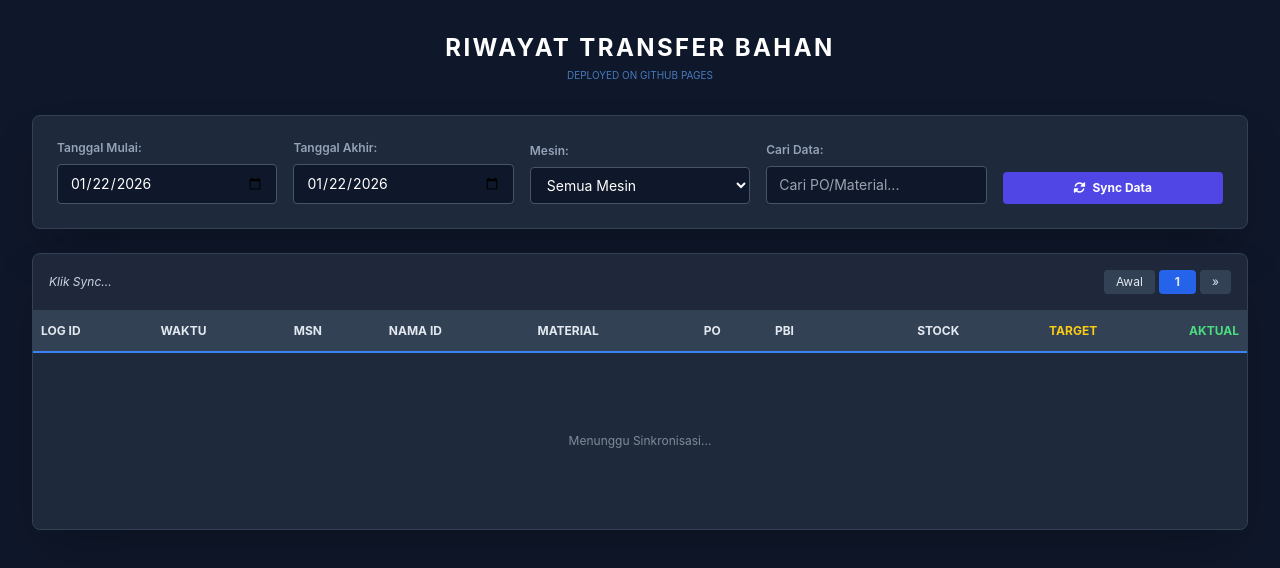
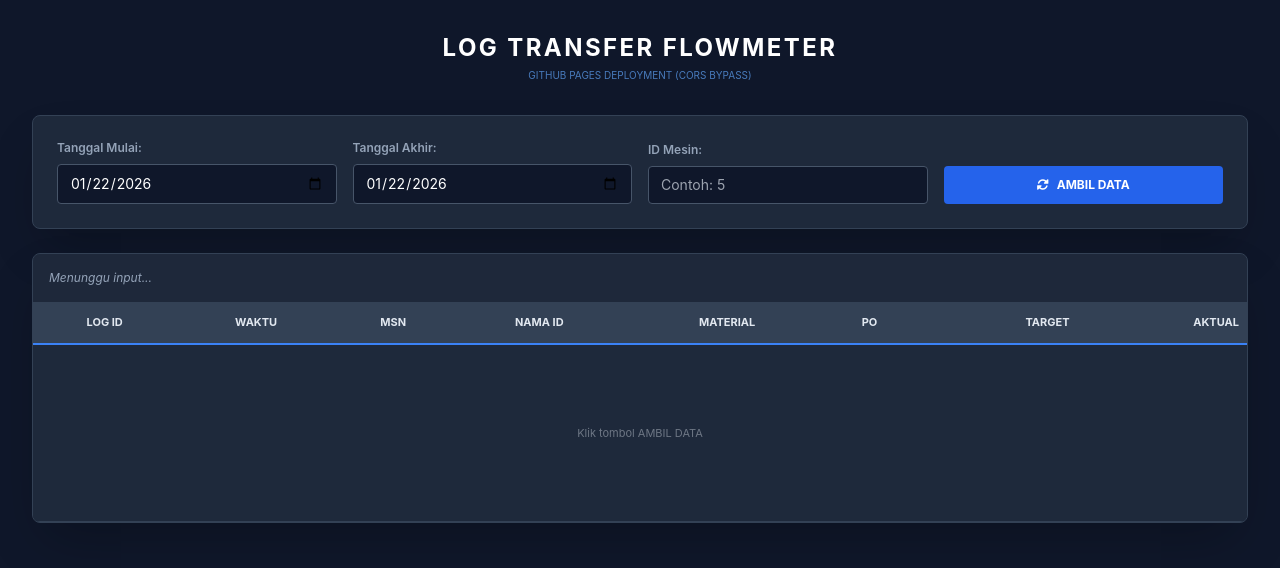
Before and after one commit to djgtry-ui/Flowmeter_Dj, a plain HTML site: page history_flowmeter.html in a window 1280 px wide. Drawn offline with nearby package versions, Linux system fonts and the light colour scheme.

Commit message:
Update history_flowmeter.html

```diff
--- a/history_flowmeter.html
+++ b/history_flowmeter.html
@@ -3,29 +3,28 @@
 <head>
     <meta charset="UTF-8">
     <meta name="viewport" content="width=device-width, initial-scale=1.0">
-    <title>Log Flowmeter - GitHub Version</title>
+    <title>Log Flowmeter - Cloud Propan</title>
     <script src="https://cdn.tailwindcss.com"></script>
     <link rel="stylesheet" href="https://cdnjs.cloudflare.com/ajax/libs/font-awesome/6.0.0-beta3/css/all.min.css">
     <style>
         body { background-color: #0f172a; color: #e2e8f0; font-family: 'Inter', sans-serif; }
-        .scroll-container { max-height: 550px; overflow-y: auto; background-color: #1e293b; border-radius: 0 0 0.5rem 0.5rem; }
+        .scroll-container { max-height: 550px; overflow-y: auto; background-color: #1e293b; }
         .scroll-container::-webkit-scrollbar { width: 8px; }
         .scroll-container::-webkit-scrollbar-thumb { background: #3b82f6; border-radius: 4px; }
         .table-fixed-head thead th { position: sticky; top: 0; background-color: #334155; z-index: 10; border-bottom: 2px solid #3b82f6; white-space: nowrap; padding: 12px 8px; }
         .table-row-hover:hover { background-color: rgba(59, 130, 246, 0.1); }
-        td { padding: 10px 8px; text-align: center; }
-        .text-right-aligned { text-align: right !important; padding-right: 20px; }
+        td { padding: 8px; text-align: center; border-bottom: 1px solid #334155; }
     </style>
 </head>
 <body class="p-4 md:p-8">
 
     <div class="text-center mb-8">
-        <h1 class="text-2xl font-bold uppercase tracking-widest text-white">Riwayat Transfer Bahan</h1>
-        <p class="text-blue-400 text-[10px] opacity-70 mt-1">DEPLOYED ON GITHUB PAGES</p>
+        <h1 class="text-2xl font-bold uppercase tracking-widest text-white">Log Transfer Flowmeter</h1>
+        <p class="text-blue-400 text-[10px] opacity-70 mt-1">GITHUB PAGES DEPLOYMENT (CORS BYPASS)</p>
     </div>
 
     <div class="bg-slate-800 rounded-lg p-6 mb-6 shadow-2xl border border-slate-700">
-        <div class="grid grid-cols-1 md:grid-cols-5 gap-4 items-end">
+        <div class="grid grid-cols-1 md:grid-cols-4 gap-4 items-end">
             <div>
                 <label class="block text-xs font-semibold mb-2 text-slate-400">Tanggal Mulai:</label>
                 <input type="date" id="startDate" class="w-full bg-slate-900 border border-slate-600 rounded px-3 py-2 text-sm text-white">
@@ -35,130 +34,85 @@
                 <input type="date" id="endDate" class="w-full bg-slate-900 border border-slate-600 rounded px-3 py-2 text-sm text-white">
             </div>
             <div>
-                <label class="block text-xs font-semibold mb-2 text-slate-400">Mesin:</label>
-                <select id="fmFilter" class="w-full bg-slate-900 border border-slate-600 rounded px-3 py-2 text-sm text-white">
-                    <option value="">Semua Mesin</option>
-                    <script>for(let i=1; i<=12; i++) document.write(`<option value="${i}">Mesin ${i}</option>`);</script>
-                </select>
+                <label class="block text-xs font-semibold mb-2 text-slate-400">ID Mesin:</label>
+                <input type="number" id="fmFilter" placeholder="Contoh: 5" class="w-full bg-slate-900 border border-slate-600 rounded px-3 py-2 text-sm text-white">
             </div>
-            <div>
-                <label class="block text-xs font-semibold mb-2 text-slate-400">Cari Data:</label>
-                <input type="text" id="searchInput" placeholder="Cari PO/Material..." class="w-full bg-slate-900 border border-slate-600 rounded px-3 py-2 text-sm text-white focus:border-blue-500">
-            </div>
-            <div class="flex space-x-2">
-                <button onclick="fetchData()" class="bg-indigo-600 hover:bg-indigo-700 px-4 py-2 rounded text-xs font-bold flex-1 text-white">
-                    <i class="fa-solid fa-sync-alt mr-1"></i> Sync Data
+            <button onclick="fetchData()" class="bg-blue-600 hover:bg-blue-700 px-4 py-2 rounded text-xs font-bold text-white h-[38px]">
+                <i class="fa-solid fa-sync-alt mr-2"></i>AMBIL DATA
             </button>
-            </div>
         </div>
     </div>
 
     <div class="bg-slate-800 rounded-lg shadow-2xl border border-slate-700 overflow-hidden">
-        <div class="p-4 flex justify-between items-center bg-slate-800/50 border-b border-slate-700">
-            <span id="infoData" class="text-xs text-slate-300 italic">Klik Sync...</span>
-            <div id="pagination" class="flex space-x-1">
-                <button onclick="changePage('first')" class="bg-slate-700 px-3 py-1 rounded text-xs">Awal</button>
-                <button id="pageIndicator" class="bg-blue-600 px-4 py-1 rounded text-xs font-bold">1</button>
-                <button onclick="changePage('next')" class="bg-slate-700 px-3 py-1 rounded text-xs">»</button>
+        <div class="p-4 flex justify-between bg-slate-800/50">
+            <span id="infoData" class="text-xs text-slate-400 italic">Menunggu input...</span>
         </div>
-        </div>
-
         <div class="scroll-container">
-            <table class="w-full text-left text-xs table-fixed-head">
+            <table class="w-full text-[11px] table-fixed-head">
                 <thead>
                     <tr class="text-slate-200">
-                        <th>LOG ID</th><th>WAKTU</th><th>MSN</th><th>NAMA ID</th><th>MATERIAL</th><th>PO</th><th>PBI</th><th class="text-right-aligned">STOCK</th><th class="text-right-aligned text-yellow-400">TARGET</th><th class="text-right-aligned text-green-400">AKTUAL</th>
+                        <th>LOG ID</th><th>WAKTU</th><th>MSN</th><th>NAMA ID</th><th>MATERIAL</th><th>PO</th><th class="text-right">TARGET</th><th class="text-right">AKTUAL</th>
                     </tr>
                 </thead>
                 <tbody id="tableBody">
-                    <tr><td colspan="10" class="p-20 text-center opacity-50">Menunggu Sinkronisasi...</td></tr>
+                    <tr><td colspan="8" class="p-20 text-center opacity-40">Klik tombol AMBIL DATA</td></tr>
                 </tbody>
             </table>
         </div>
     </div>
 
     <script>
-        let allData = [];
-        let currentPage = 1;
-        const rowsPerPage = 50;
-
-        window.onload = () => {
+        // Set default tanggal hari ini
         const today = new Date().toISOString().split('T')[0];
         document.getElementById('startDate').value = today;
         document.getElementById('endDate').value = today;
-        };
 
         async function fetchData() {
             const start = document.getElementById('startDate').value;
             const end = document.getElementById('endDate').value;
-            const fm = document.getElementById('fmFilter').value;
+            const msn = document.getElementById('fmFilter').value;
             const tbody = document.getElementById('tableBody');
+            const info = document.getElementById('infoData');
 
-            tbody.innerHTML = '<tr><td colspan="10" class="p-20 text-center italic">⏳ Menembus CORS via Proxy...</td></tr>';
+            tbody.innerHTML = '<tr><td colspan="8" class="p-20 text-center italic">⏳ Sedang menembus CORS via Proxy...</td></tr>';
 
-            const targetUrl = `https://plantopr.propanraya.com/api/flowmeter/log_flowmeter?tanggal_mulai=${start}&tanggal_akhir=${end}${fm ? '&id_mesin='+fm : ''}`;
+            const targetUrl = `https://plantopr.propanraya.com/api/flowmeter/log_flowmeter?tanggal_mulai=${start}&tanggal_akhir=${end}${msn ? '&id_mesin='+msn : ''}`;
 
-            // Menggunakan proxy AllOrigins untuk mengatasi CORS di GitHub Pages
+            // Menggunakan Proxy Cors-Anywhere atau AllOrigins
+            // Kita coba AllOrigins karena tidak butuh request akses manual
             const proxyUrl = `https://api.allorigins.win/get?url=${encodeURIComponent(targetUrl)}`;
 
             try {
                 const response = await fetch(proxyUrl);
                 const json = await response.json();
 
-                // AllOrigins membungkus data asli di dalam field "contents" sebagai string
+                // AllOrigins mengembalikan data dalam bentuk string di field "contents"
                 const result = JSON.parse(json.contents);
 
-                allData = result.data || [];
-                allData.sort((a, b) => parseInt(b.log_id) - parseInt(a.log_id));
+                if (result.status === "success") {
+                    const data = result.data || [];
+                    info.innerText = `Berhasil mengambil ${data.length} data.`;
 
-                currentPage = 1;
-                renderTable();
-            } catch (e) {
-                console.error(e);
-                tbody.innerHTML = '<tr><td colspan="10" class="p-10 text-center text-red-500 font-bold">⚠️ Gagal terhubung! API Propan memblokir akses langsung (CORS).</td></tr>';
-            }
-        }
-
-        function formatDisplayNum(val) {
-            if (!val) return "0,00";
-            return parseFloat(val).toLocaleString('id-ID', { minimumFractionDigits: 2 });
-        }
-
-        function renderTable() {
-            const search = document.getElementById('searchInput').value.toLowerCase();
-            const tbody = document.getElementById('tableBody');
-
-            let filtered = allData.filter(item =>
-                `${item.NoPO} ${item.NoPBI} ${item.Nama_Material} ${item.Nama_ID}`.toLowerCase().includes(search)
-            );
-
-            const pageData = filtered.slice((currentPage - 1) * rowsPerPage, currentPage * rowsPerPage);
-            tbody.innerHTML = pageData.map(item => `
-                <tr class="table-row-hover border-b border-slate-700/50">
+                    tbody.innerHTML = data.map(item => `
+                        <tr class="table-row-hover">
                             <td class="font-mono text-slate-500">${item.log_id}</td>
-                    <td class="text-[10px] text-slate-400">${item.log_timestamp}</td>
+                            <td>${item.log_timestamp}</td>
                             <td class="font-bold text-blue-400">${item.id_mesin}</td>
                             <td class="text-indigo-300">${item.Nama_ID}</td>
                             <td class="text-slate-200">${item.Nama_Material}</td>
                             <td>${item.NoPO}</td>
-                    <td>${item.NoPBI}</td>
-                    <td class="text-right-aligned font-mono">${formatDisplayNum(item.Stock)}</td>
-                    <td class="text-right-aligned font-mono text-yellow-500">${formatDisplayNum(item.Target)}</td>
-                    <td class="text-right-aligned font-mono text-green-500 font-bold">${formatDisplayNum(item.Aktual)}</td>
+                            <td class="text-right text-yellow-500">${parseFloat(item.Target).toFixed(2)}</td>
+                            <td class="text-right text-green-500 font-bold">${parseFloat(item.Aktual).toFixed(2)}</td>
                         </tr>
                     `).join('');
-
-            document.getElementById('pageIndicator').innerText = currentPage;
-            document.getElementById('infoData').innerText = `Total: ${filtered.length} baris`;
+                } else {
+                    throw new Error("API mengembalikan status gagal");
                 }
-
-        function changePage(action) {
-            if (action === 'next' && currentPage * rowsPerPage < allData.length) currentPage++;
-            else if (action === 'first') currentPage = 1;
-            renderTable();
+            } catch (e) {
+                console.error(e);
+                tbody.innerHTML = `<tr><td colspan="8" class="p-10 text-center text-red-400 font-bold">⚠️ GAGAL: Browser memblokir koneksi (CORS).<br><span class="font-normal text-[10px]">Coba gunakan browser lain atau buka akses CORS di server API.</span></td></tr>`;
             }
-
-        document.getElementById('searchInput').addEventListener('input', () => { currentPage = 1; renderTable(); });
+        }
     </script>
 </body>
 </html>
```
Lines whose indentation alone changed are shown as unchanged.
